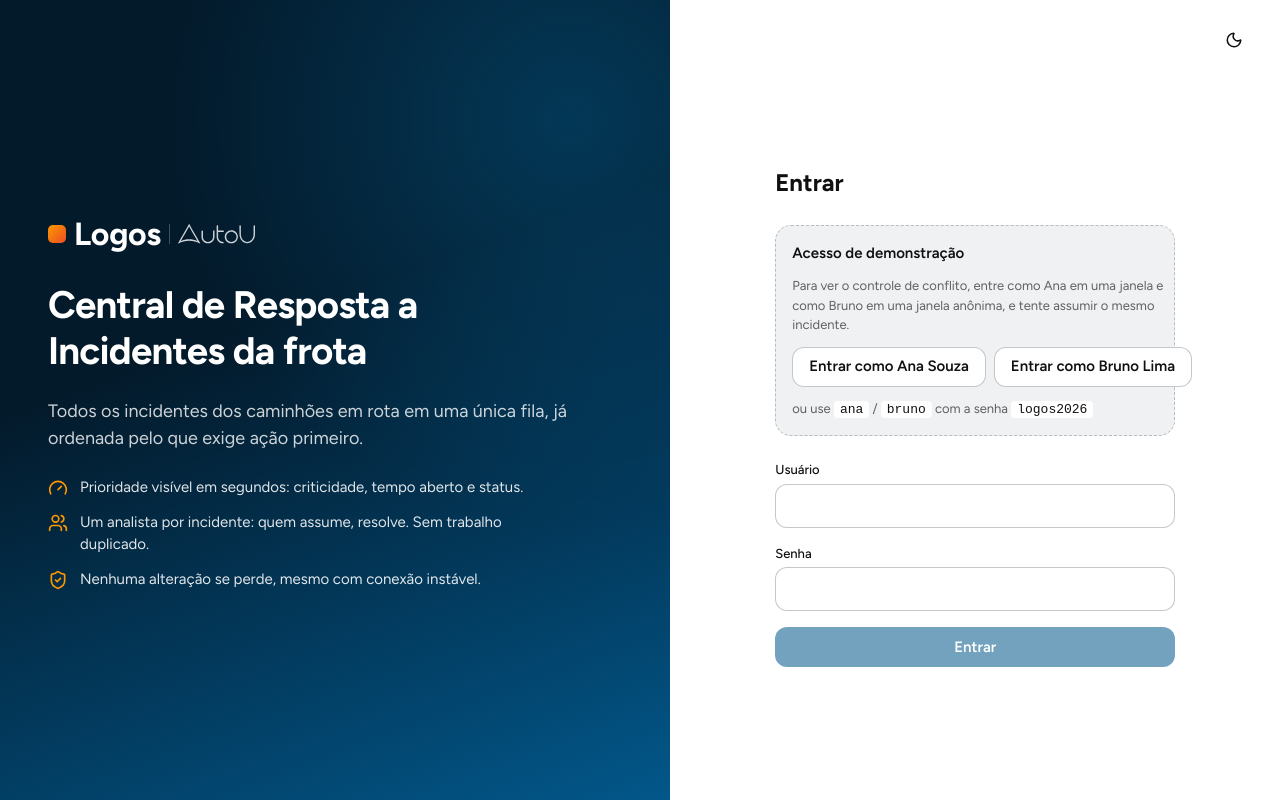
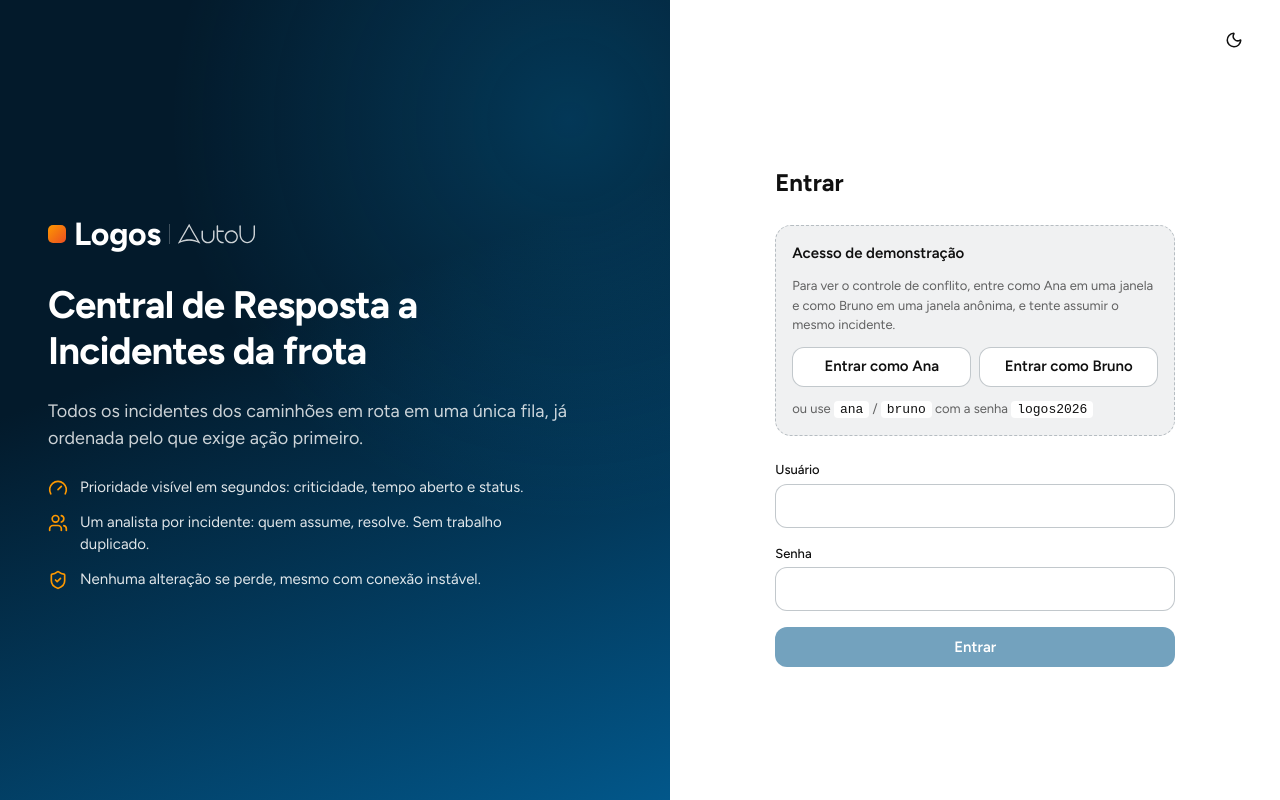
Before and after one commit to dhionathan01/logos, a React (Vite) app in the folder frontend/: page /login in a window 1280 px wide. Built offline with nearby package versions, Linux system fonts and the light colour scheme.

Commit message:
fix(frontend): evita que os botões de login de demonstração vazem da caixa

```diff
--- a/frontend/src/features/auth/LoginPage.tsx
+++ b/frontend/src/features/auth/LoginPage.tsx
@@ -101,7 +101,7 @@ export function LoginPage() {
                   disabled={login.isPending}
                   onClick={() => signIn({ username: account.username, password: DEMO_PASSWORD })}
                 >
-                  Entrar como {account.name}
+                  Entrar como {account.name.split(" ")[0]}
                 </Button>
               ))}
             </div>
```
